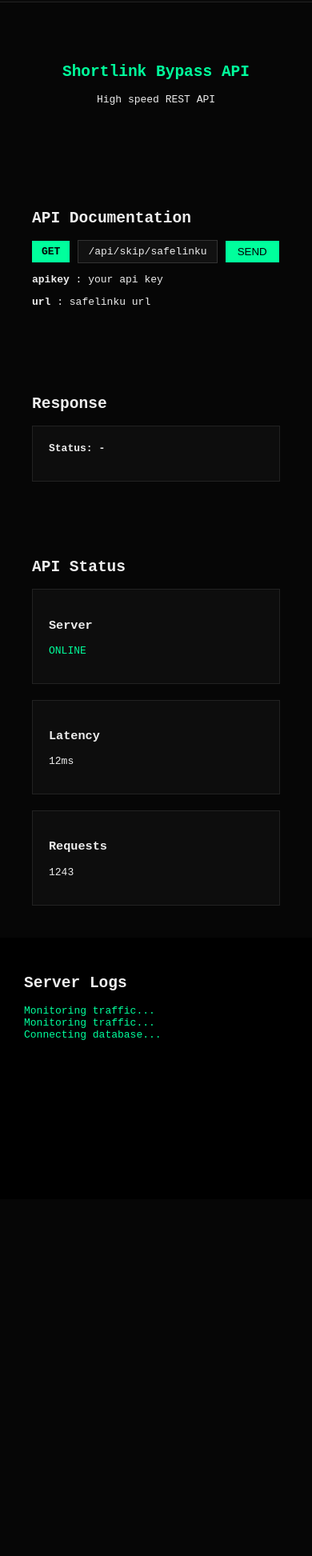
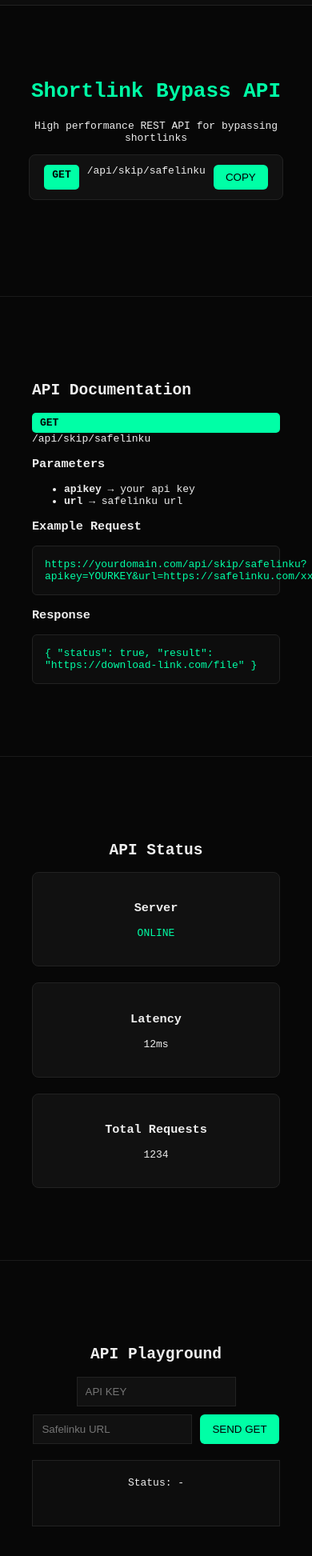
Before and after one commit to Botzzvinz/apikey_safelinku, a website: page index.html in a window 390 px wide. Shown: the part 55-2000 px from the top of the page at 80% size. Before the commit the page ends 1554 px from the top, so only its background shows below. Drawn offline with Linux system fonts and the light colour scheme.

Commit message:
Add files via upload

```diff
--- a/index.html
+++ b/index.html
@@ -15,9 +15,10 @@
 <div class="logo">⚡ VINZZZ REST API</div>
 
 <nav>
+<a href="#dashboard">Dashboard</a>
 <a href="#docs">Docs</a>
 <a href="#status">Status</a>
-<a href="#test">Test API</a>
+<a href="#playground">Playground</a>
 </nav>
 
 <button id="soundToggle">🔊</button>
@@ -25,15 +26,30 @@
 </header>
 
 
-<section class="hero">
+<section id="dashboard" class="hero">
 
 <h1>Shortlink Bypass API</h1>
-<p>High speed REST API</p>
+<p>High performance REST API for bypassing shortlinks</p>
+
+<div class="endpoint-box">
+
+<span class="method">GET</span>
+
+<span class="url">
+/api/skip/safelinku
+</span>
+
+<button onclick="copyEndpoint()">COPY</button>
+
+</div>
 
 </section>
 
 
-<section id="docs" class="section">
+<div class="divider"></div>
+
+
+<section id="docs" class="docs">
 
 <h2>API Documentation</h2>
 
@@ -45,40 +61,37 @@
 /api/skip/safelinku
 </div>
 
-<button id="sendGet">SEND</button>
-
 </div>
 
-<div class="params">
+<h3>Parameters</h3>
 
-<p><b>apikey</b> : your api key</p>
-<p><b>url</b> : safelinku url</p>
+<ul>
+<li><b>apikey</b> → your api key</li>
+<li><b>url</b> → safelinku url</li>
+</ul>
 
+<h3>Example Request</h3>
+
+<div class="code-box">
+https://yourdomain.com/api/skip/safelinku?apikey=YOURKEY&url=https://safelinku.com/xxxx
+</div>
+
+<h3>Response</h3>
+
+<div class="code-box">
+{
+ "status": true,
+ "result": "https://download-link.com/file"
+}
 </div>
 
 </section>
 
 
-
-<section id="test" class="section">
-
-<h2>Response</h2>
-
-<div class="response-box">
-
-<div class="status" id="statusCode">
-Status: -
-</div>
-
-<pre id="response"></pre>
-
-</div>
-
-</section>
+<div class="divider"></div>
 
 
-
-<section id="status" class="section">
+<section id="status" class="status">
 
 <h2>API Status</h2>
 
@@ -95,14 +108,44 @@ Status: -
 </div>
 
 <div class="status-card">
-<h3>Requests</h3>
-<p id="requests">1243</p>
+<h3>Total Requests</h3>
+<p id="requests">1234</p>
 </div>
 
 </div>
 
 </section>
 
+
+<div class="divider"></div>
+
+
+<section id="playground" class="playground">
+
+<h2>API Playground</h2>
+
+<div class="play-box">
+
+<input id="apikey" placeholder="API KEY">
+
+<input id="url" placeholder="Safelinku URL">
+
+<button id="sendGet">SEND GET</button>
+
+</div>
+
+<div class="response">
+
+<div id="statusCode">Status: -</div>
+
+<pre id="response"></pre>
+
+</div>
+
+</section>
+
+
+<div class="divider"></div>
 
 
 <section class="terminal">
@@ -114,7 +157,6 @@ Status: -
 </section>
 
 
-
 <audio id="bgSound" loop>
 <source src="./databases/sound.mp3">
 </audio>
--- a/script.js
+++ b/script.js
@@ -1,65 +1,62 @@
+const logs = document.getElementById("logs")
+const sendBtn = document.getElementById("sendGet")
 const responseBox = document.getElementById("response")
 const statusCode = document.getElementById("statusCode")
-const sendBtn = document.getElementById("sendGet")
 
-sendBtn.onclick = ()=>{
+function log(text){
 
-const codes = [200,201,204,300,400,401,404,500]
+const time = new Date().toLocaleTimeString()
 
-const code = codes[Math.floor(Math.random()*codes.length)]
-
-statusCode.innerText = "Status: " + code
-
-let data
-
-if(code === 200){
-
-data = {
-status:true,
-result:"https://download-link.com/file"
-}
-
-}else{
-
-data = {
-status:false,
-message:"error processing request"
-}
-
-}
-
-responseBox.innerText = JSON.stringify(data,null,2)
-
-}
-
-
-
-const logs = document.getElementById("logs")
-
-const serverLogs = [
-"Starting server...",
-"Loading bypass modules...",
-"Connecting database...",
-"Listening API requests...",
-"Monitoring traffic..."
-]
-
-function addLog(){
-
-const line = serverLogs[Math.floor(Math.random()*serverLogs.length)]
-
-logs.innerHTML += line + "\n"
+logs.innerHTML += "["+time+"] "+text+"\n"
 
 logs.scrollTop = logs.scrollHeight
 
 }
 
-setInterval(addLog,1500)
+sendBtn.onclick=()=>{
+
+log("Incoming GET /api/skip/safelinku")
+
+const codes=[200,400,401,404,500]
+
+const code=codes[Math.floor(Math.random()*codes.length)]
+
+statusCode.innerText="Status: "+code
+
+if(code===200){
+
+responseBox.innerText=JSON.stringify({
+status:true,
+result:"https://download-link.com/file"
+},null,2)
+
+log("Response 200 OK")
+
+}else{
+
+responseBox.innerText=JSON.stringify({
+status:false,
+message:"request failed"
+},null,2)
+
+log("Response "+code+" ERROR")
+
+}
+
+}
 
 
+function copyEndpoint(){
 
-const sound = document.getElementById("bgSound")
-const toggle = document.getElementById("soundToggle")
+navigator.clipboard.writeText("/api/skip/safelinku")
+
+alert("Endpoint copied")
+
+}
+
+
+const sound=document.getElementById("bgSound")
+const toggle=document.getElementById("soundToggle")
 
 let playing=false
 
--- a/style.css
+++ b/style.css
@@ -1,114 +1,179 @@
 body{
 margin:0;
 font-family:monospace;
-background:#060606;
+background:#070707;
 color:#eee;
 }
+
+/* HEADER */
 
 header{
 display:flex;
 justify-content:space-between;
 align-items:center;
 padding:15px 30px;
-background:#0a0a0a;
+background:#0d0d0d;
 border-bottom:1px solid #222;
 }
 
 .logo{
-color:#00ff9c;
+color:#00ffa6;
 font-weight:bold;
 }
 
 nav a{
 margin:0 10px;
+text-decoration:none;
 color:#aaa;
-text-decoration:none;
 }
 
 nav a:hover{
-color:#00ff9c;
+color:#00ffa6;
 }
+
+button{
+background:#00ffa6;
+border:none;
+padding:8px 15px;
+cursor:pointer;
+border-radius:6px;
+}
+
+/* HERO */
 
 .hero{
 text-align:center;
-padding:60px 20px;
+padding:70px 20px;
 }
 
 .hero h1{
-color:#00ff9c;
+font-size:36px;
+color:#00ffa6;
 }
 
-.section{
+/* DIVIDER */
+
+.divider{
+height:1px;
+background:#1a1a1a;
+margin:50px 0;
+}
+
+/* ENDPOINT */
+
+.endpoint-box{
+display:inline-flex;
+gap:10px;
+background:#111;
+padding:12px 18px;
+border-radius:8px;
+border:1px solid #222;
+}
+
+.method{
+background:#00ffa6;
+color:#000;
+padding:5px 10px;
+border-radius:5px;
+font-weight:bold;
+}
+
+.url{
+color:#eee;
+}
+
+/* DOCS */
+
+.docs{
+max-width:900px;
+margin:auto;
 padding:40px;
 }
 
-.doc-card{
-display:flex;
-align-items:center;
-gap:10px;
+.code-box{
+background:#0d0d0d;
+border:1px solid #222;
+padding:15px;
+margin-top:10px;
+border-radius:6px;
+color:#00ffa6;
 }
 
-.method{
-background:#00ff9c;
-color:#000;
-padding:6px 12px;
-font-weight:bold;
+/* STATUS */
+
+.status{
+padding:40px;
+text-align:center;
 }
 
-.endpoint{
-background:#111;
-padding:6px 12px;
-border:1px solid #333;
+.status-grid{
+display:grid;
+grid-template-columns:repeat(auto-fit,minmax(200px,1fr));
+gap:20px;
+max-width:700px;
+margin:auto;
 }
 
-button{
-background:#00ff9c;
-border:none;
-padding:6px 15px;
-cursor:pointer;
+.status-card{
+background:#111;
+padding:20px;
+border:1px solid #222;
+border-radius:8px;
 }
 
-.response-box{
+.online{
+color:#00ffa6;
+}
+
+/* PLAYGROUND */
+
+.playground{
+padding:40px;
+text-align:center;
+}
+
+.play-box{
+display:flex;
+flex-wrap:wrap;
+gap:10px;
+justify-content:center;
+}
+
+.play-box input{
+padding:10px;
+background:#111;
+border:1px solid #222;
+color:#eee;
+}
+
+.response{
+margin-top:20px;
 background:#0d0d0d;
 border:1px solid #222;
 padding:20px;
 }
 
-.status{
-margin-bottom:10px;
-font-weight:bold;
+pre{
+color:#00ffa6;
+overflow:auto;
 }
 
-pre{
-color:#00ff9c;
-}
-
-.status-grid{
-display:grid;
-grid-template-columns:repeat(auto-fit,minmax(150px,1fr));
-gap:20px;
-}
-
-.status-card{
-background:#0d0d0d;
-border:1px solid #222;
-padding:20px;
-}
-
-.online{
-color:#00ff9c;
-}
+/* TERMINAL */
 
 .terminal{
-background:#000;
-padding:30px;
+padding:40px;
+background:#050505;
 }
 
 #logs{
-color:#00ff9c;
 height:200px;
 overflow:auto;
+background:#000;
+padding:15px;
+border:1px solid #222;
 }
+
+/* MOBILE */
 
 @media(max-width:700px){
 
@@ -116,4 +181,8 @@ nav{
 display:none;
 }
 
+.hero h1{
+font-size:26px;
 }
+
+}
```
